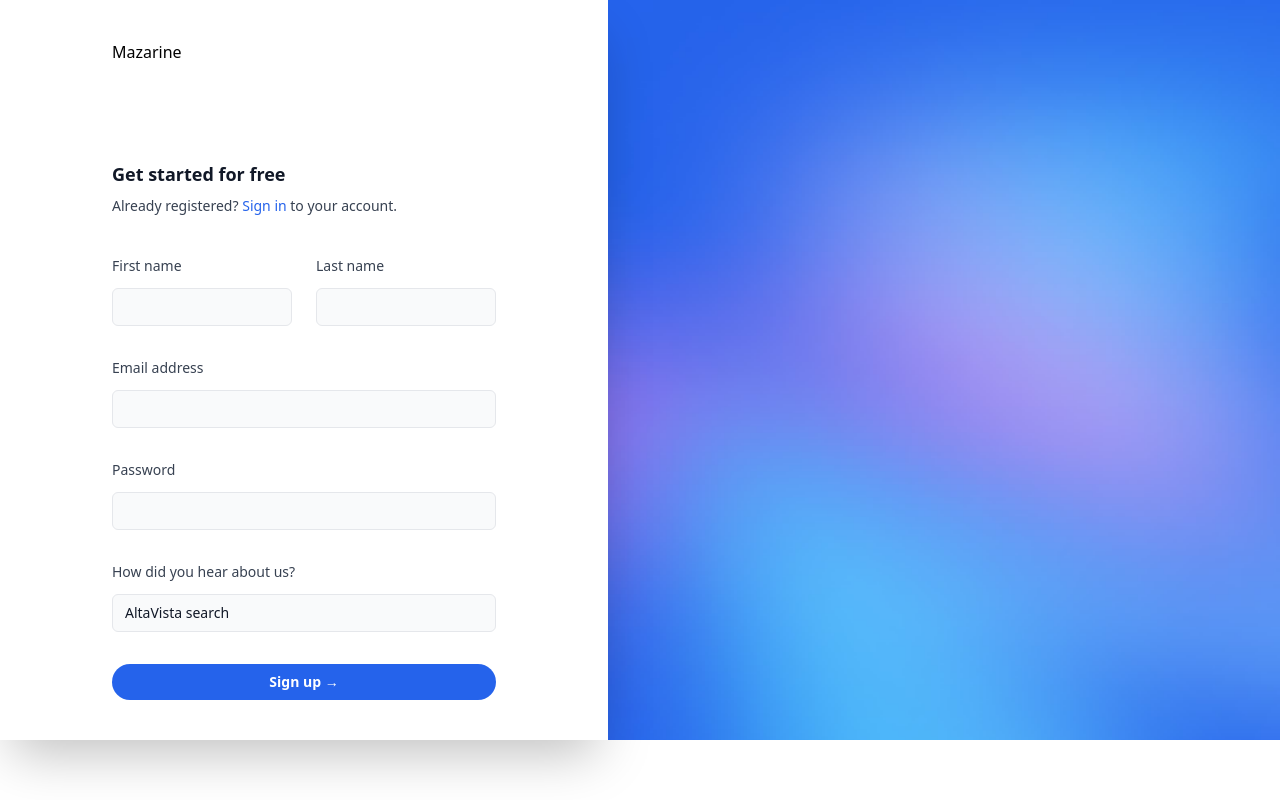
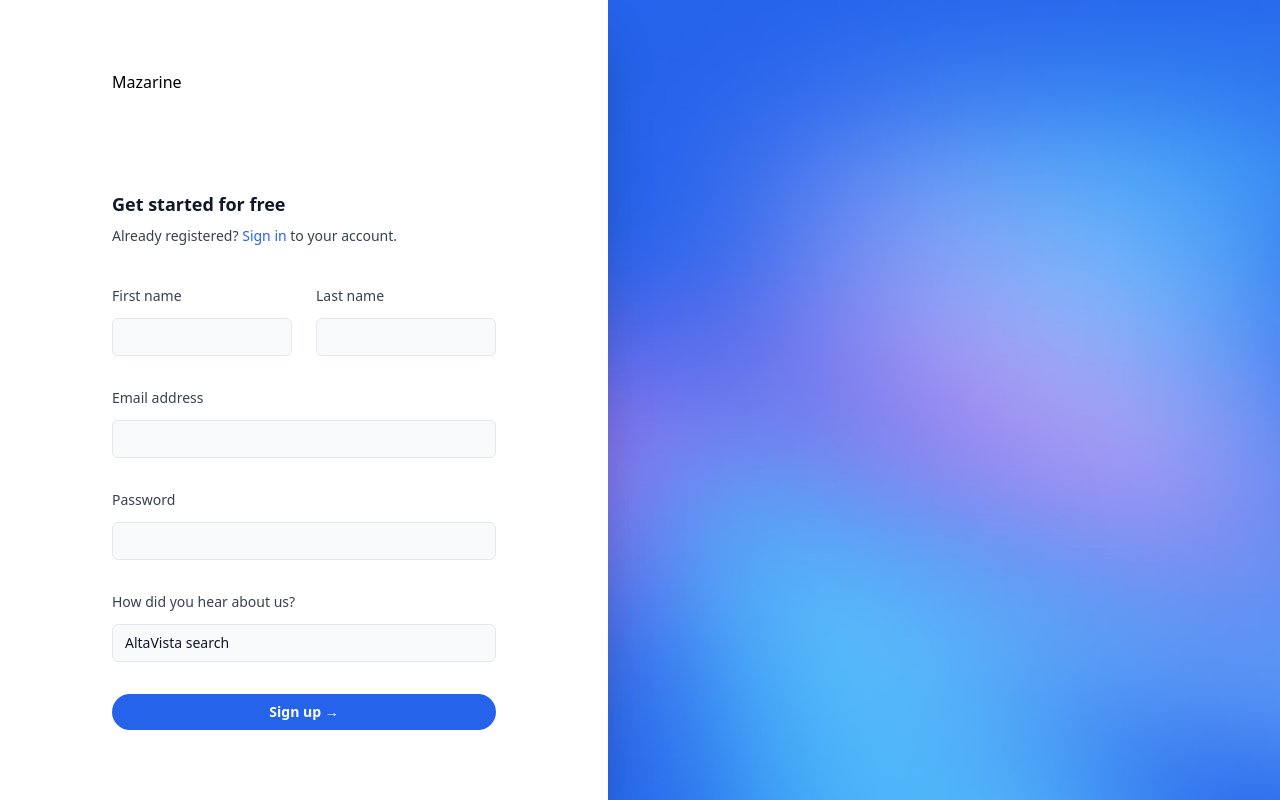
Before and after one commit to domcrosby/mazarine.com, a Next.js app: page /contact in a window 1280 px wide. Built offline with nearby package versions, Linux system fonts and the light colour scheme.

Commit message:
Fix: contact page

```diff
--- /dev/null
+++ b/src/components/AuthLayout/AuthLayout.tsx
@@ -0,0 +1,27 @@
+import Image from "next/image";
+
+import backgroundImage from "@/images/background-auth.jpg";
+
+interface AuthLayoutProps {
+  children: React.ReactNode;
+}
+
+export const AuthLayout = ({ children }: AuthLayoutProps) => (
+  <>
+    <div className="relative flex min-h-full justify-center md:px-12 lg:px-0">
+      <div className="relative z-10 flex flex-1 flex-col bg-white py-10 px-4 shadow-2xl sm:justify-center md:flex-none md:px-28">
+        <div className="mx-auto w-full max-w-md sm:px-4 md:w-96 md:max-w-sm md:px-0">
+          {children}
+        </div>
+      </div>
+      <div className="hidden sm:contents lg:relative lg:block lg:flex-1">
+        <Image
+          className="absolute inset-0 h-full w-full object-cover"
+          src={backgroundImage}
+          alt=""
+          unoptimized
+        />
+      </div>
+    </div>
+  </>
+);
--- a/src/components/index.ts
+++ b/src/components/index.ts
@@ -1,3 +1,4 @@
+export * from "./AuthLayout/AuthLayout";
 export * from "./Companies/Companies";
 export * from "./Footer/Footer";
 export * from "./Hero/Hero";
--- a/src/pages/_document.tsx
+++ b/src/pages/_document.tsx
@@ -2,7 +2,7 @@ import Document, { Html, Head, Main, NextScript } from "next/document";
 class MyDocument extends Document {
   render() {
     return (
-      <Html>
+      <Html className="h-full scroll-smooth bg-white antialiased" lang="en">
         <Head>
           <link rel="icon" href="/favicon.ico" />
         </Head>
--- a/src/pages/contact.tsx
+++ b/src/pages/contact.tsx
@@ -1,10 +1,8 @@
 import Head from "next/head";
 import Link from "next/link";
-import Image from "next/image";
 
-import backgroundImage from "@/images/background-auth.jpg";
-import { Button, SelectField, TextField, Flex } from "@/libs";
-import { Logo } from "@/components";
+import { Button, SelectField, TextField } from "@/libs";
+import { AuthLayout, Logo } from "@/components";
 
 export default function Contact() {
   return (
@@ -12,10 +10,8 @@ export default function Contact() {
       <Head>
         <title>Sign Up - TaxPal</title>
       </Head>
-      <Flex className="relative min-h-full justify-center md:px-12 lg:px-0">
-        <Flex className="relative z-10 flex-1 flex-col bg-white py-10 px-4 shadow-2xl sm:justify-center md:flex-none md:px-28">
-          <div className="mx-auto w-full max-w-md sm:px-4 md:w-96 md:max-w-sm md:px-0">
-            <Flex className="flex-col">
+      <AuthLayout>
+        <div className="flex flex-col">
           <Link href="/" aria-label="Home">
             <Logo className="h-10 w-auto" />
           </Link>
@@ -34,7 +30,7 @@ export default function Contact() {
               to your account.
             </p>
           </div>
-            </Flex>
+        </div>
         <form
           action="#"
           className="mt-10 grid grid-cols-1 gap-y-8 gap-x-6 sm:grid-cols-2"
@@ -97,17 +93,7 @@ export default function Contact() {
             </Button>
           </div>
         </form>
-          </div>
-        </Flex>
-        <div className="hidden sm:contents lg:relative lg:block lg:flex-1">
-          <Image
-            className="absolute inset-0 h-full w-full object-cover"
-            src={backgroundImage}
-            alt=""
-            unoptimized
-          />
-        </div>
-      </Flex>
+      </AuthLayout>
     </>
   );
 }
--- a/src/styles/globals.css
+++ b/src/styles/globals.css
@@ -1,3 +1,7 @@
 @tailwind base;
 @tailwind components;
 @tailwind utilities;
+
+#__next {
+  min-height: 100%;
+}
```
Lines whose indentation alone changed are shown as unchanged.
